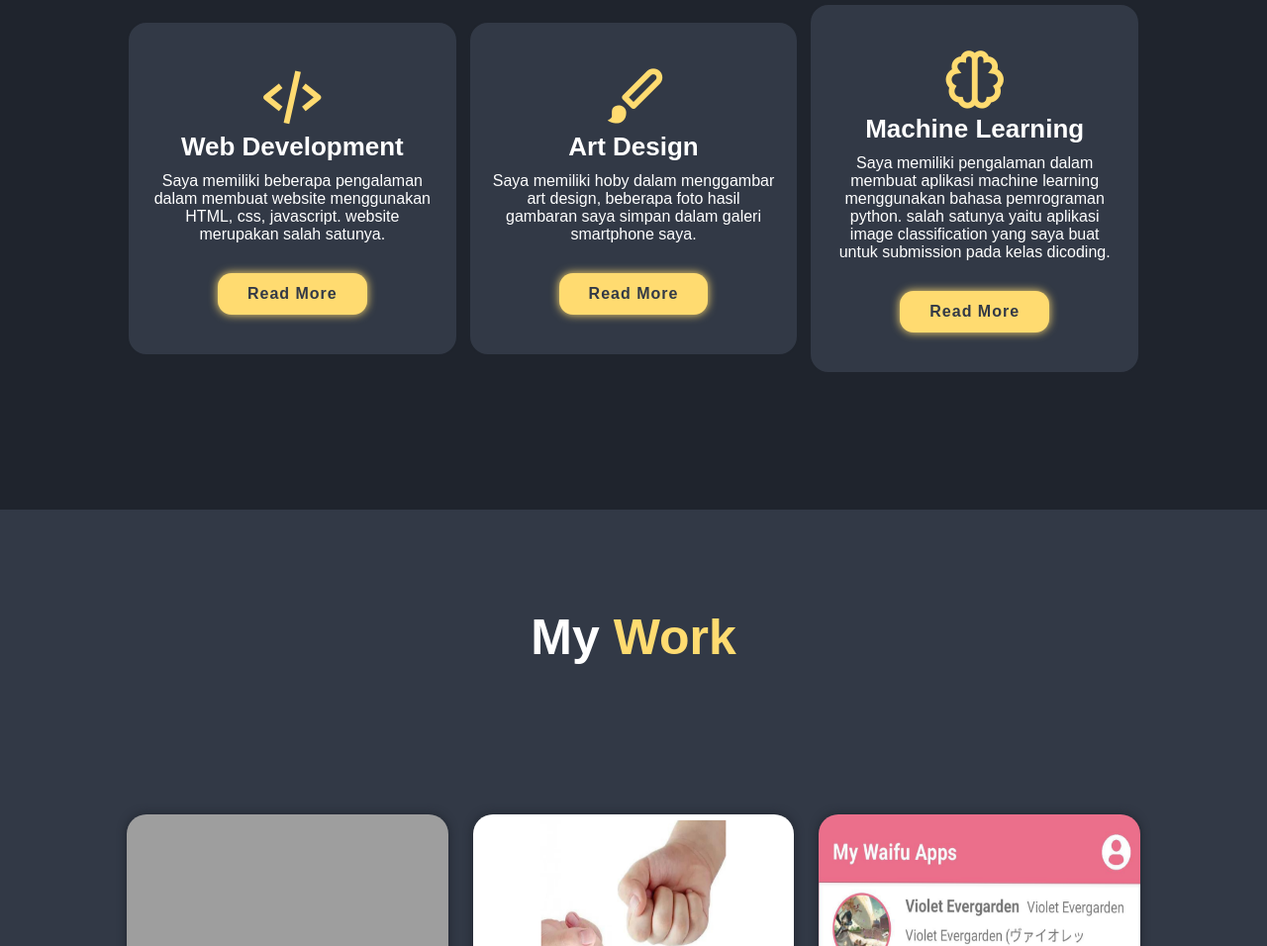
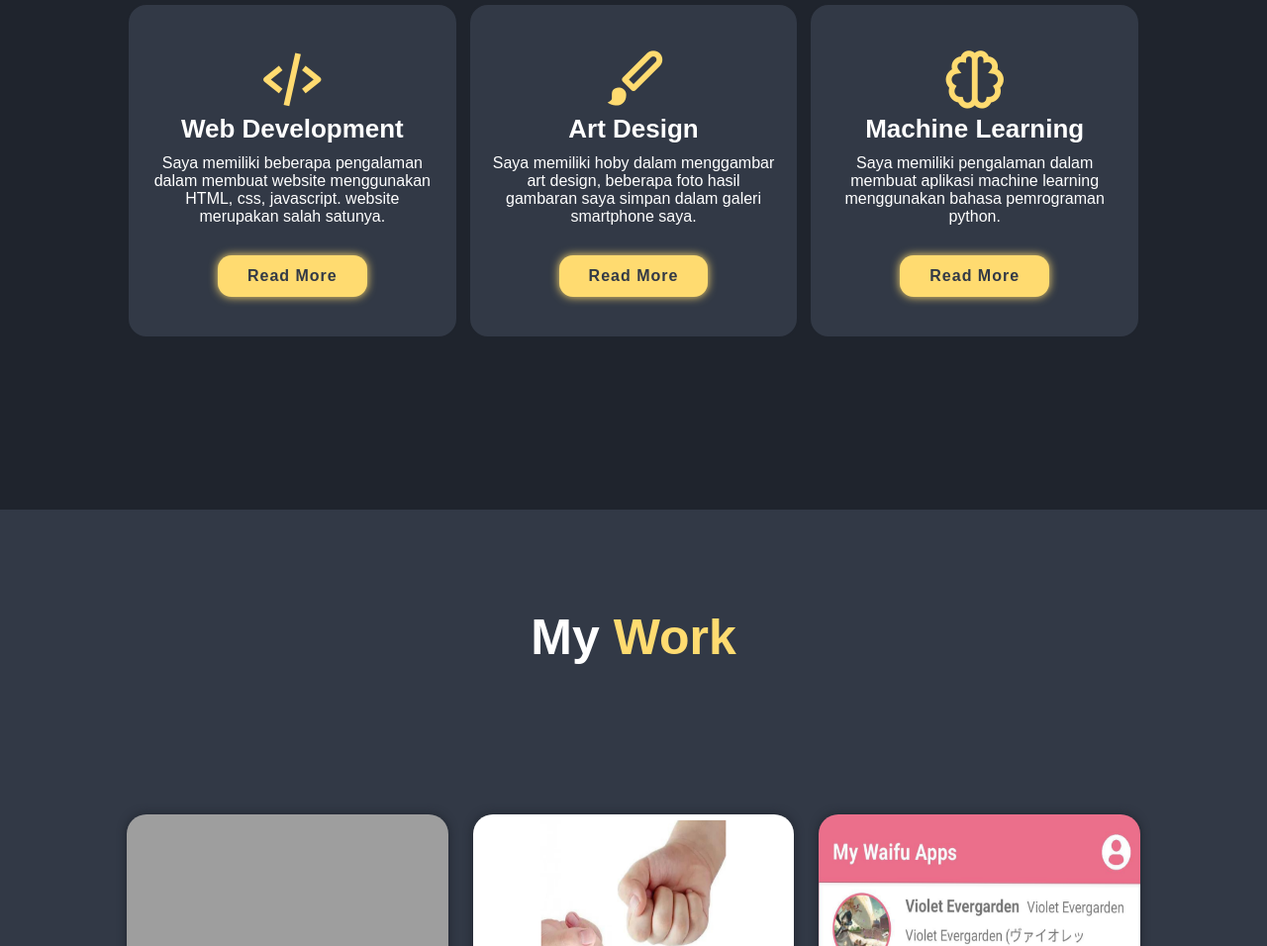
Before and after one commit to Ysfii-Dev/UTS_PSIK_22A_Yusfi_Syawali, a plain HTML site: page index.html in a window 1280 px wide. Shown: the part 3561-4517 px from the top of the page at 99% size. Drawn offline with nearby package versions, Linux system fonts and the light colour scheme; grey boxes are pictures that could not be loaded.

Commit message:
Update index.html

```diff
--- a/index.html
+++ b/index.html
@@ -191,9 +191,7 @@
           <h3>Machine Learning</h3>
           <p>
             Saya memiliki pengalaman dalam membuat aplikasi machine learning
-            menggunakan bahasa pemrograman python. salah satunya yaitu aplikasi
-            image classification yang saya buat untuk submission pada kelas
-            dicoding.
+            menggunakan bahasa pemrograman python.
           </p>
           <a href="#" class="btn">Read More</a>
         </div>
```
